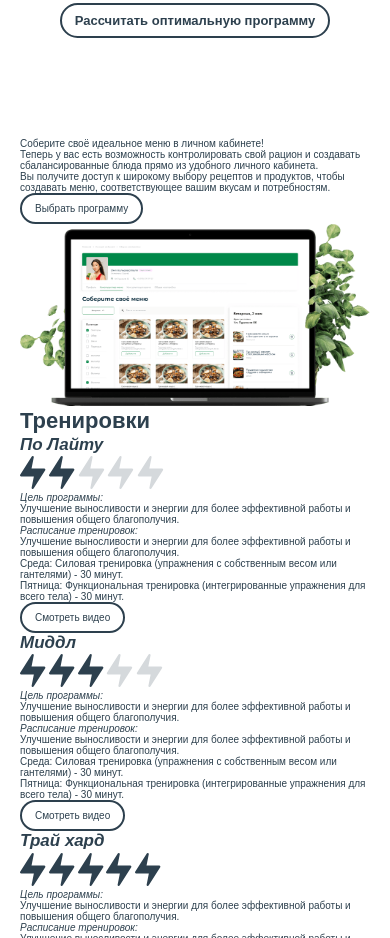
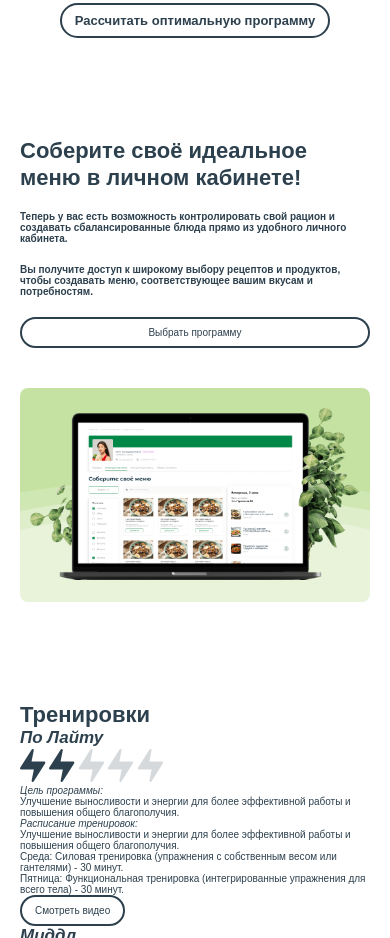
Before and after one commit to Mirfees/PPHealthyNation, a website: page src/index.html in a window 390 px wide. Shown: the part 4416-5354 px from the top of the page. Drawn offline with nearby package versions, Linux system fonts and the light colour scheme; files that its build step writes are made by us from their sources; a web font is replaced by a local one.

Commit message:
Добавил блок Личный кабинет с адаптивом

```diff
--- a/src/index.html
+++ b/src/index.html
@@ -381,8 +381,8 @@
                 <div class="container">
                     <div class="personal-account__grid">
                         <div class="personal-account__info">
-                            <div class="personal-account__title">Соберите своё идеальное меню в личном кабинете!</div>
-                            <p class="personal-account__desc"><b>Теперь у вас есть возможность контролировать свой рацион и создавать сбалансированные блюда прямо из удобного личного кабинета.</b></p>
+                            <div class="personal-account__title title-h2">Соберите своё идеальное меню в личном кабинете!</div>
+                            <p class="personal-account__desc">Теперь у вас есть возможность контролировать свой рацион и создавать сбалансированные блюда прямо из удобного личного кабинета.</p>
                             <p class="personal-account__desc">Вы получите доступ к широкому выбору рецептов и продуктов, чтобы создавать меню, соответствующее вашим вкусам и потребностям.</p>
                             <a href="#" class="personal-account__button button">Выбрать программу</a>
                         </div>
--- /dev/null
+++ b/src/scss/blocks/personal-account.scss
@@ -0,0 +1,43 @@
+.personal-account {
+  &__container {
+    @include section-margin-bottom;
+  }
+
+  &__grid {
+    display: grid;
+    grid-template-columns: auto 57.4%;
+    grid-gap: clamp(40px, 0.411rem + 6.429vw, 130px);
+
+    @media (max-width: 820px) {
+      grid-template-columns: auto;
+    }
+  }
+
+  &__info {
+    display: flex;
+    flex-direction: column;
+    gap: clamp(20px, 0.786rem + 1.429vw, 40px);
+  }
+
+  &__title {
+  }
+
+  &__desc {
+    max-width: 504px;
+    font-weight: 600;
+  }
+
+  &__button {
+    max-width: 508px;
+  }
+
+  &__image {
+    background-color: #C5E2A3;
+    background-image: url("../img/mask-bg-4.png");
+    background-size: cover;
+    background-repeat: no-repeat;
+    padding: clamp(20px, 0.786rem + 1.429vw, 40px) clamp(10px, 0.393rem + 0.714vw, 20px);
+    border-radius: 8px;
+
+  }
+}
--- a/src/scss/style.scss
+++ b/src/scss/style.scss
@@ -15,3 +15,4 @@
 @import "blocks/program-card";
 @import "blocks/calculator";
 @import "blocks/calculator-card";
+@import "blocks/personal-account";
```
Also changed, not shown: src/img/mask-bg-4.png (added).
